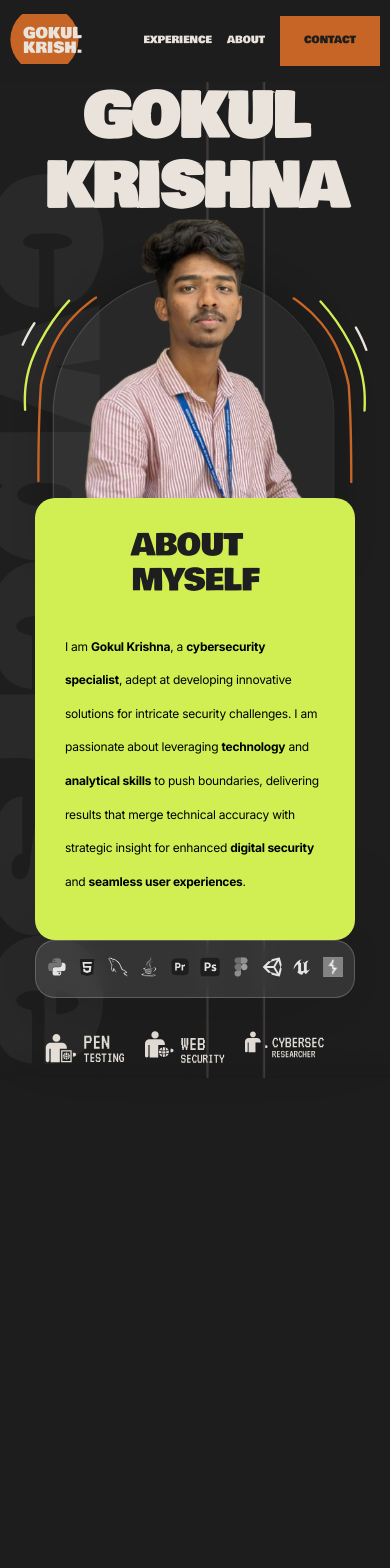
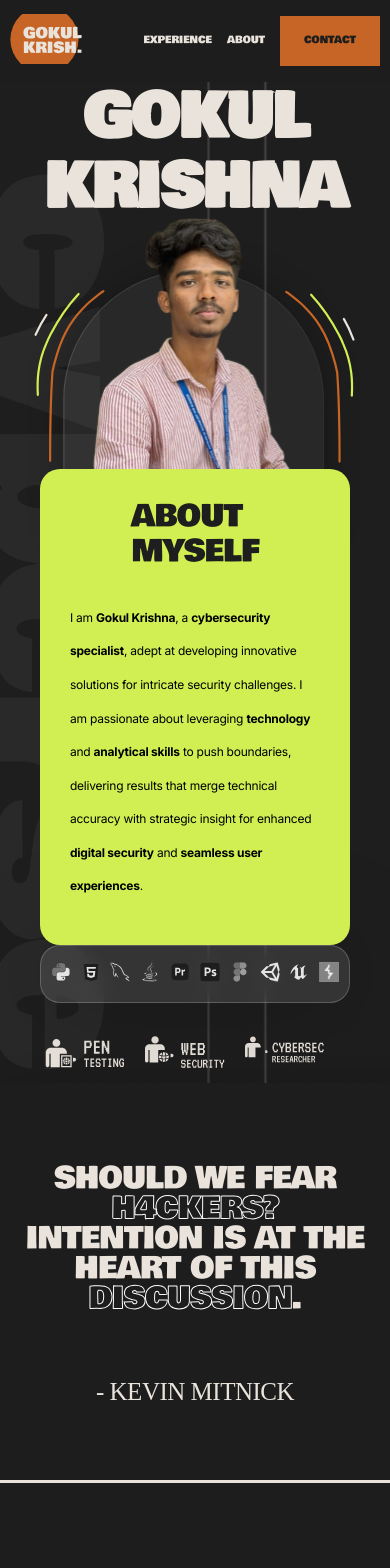
Before and after one commit to Adesh-111/Gokul-portfolio, a React (Vite) app: page / in a window 390 px wide. Shown: the top 1568 px of the page. Before the commit the page ends 1078 px from the top, so only its background shows below. Built offline with nearby package versions, Linux system fonts and the light colour scheme; a web font is replaced by a local one.

Commit message:
Creation of Communities component

```diff
--- a/src/App.jsx
+++ b/src/App.jsx
@@ -11,6 +11,7 @@ function App() {
     <>
       <Navbar />
       <Hero />
+      <Quotes />
     </>
   );
 }
--- a/src/components/Hero/Hero.css
+++ b/src/components/Hero/Hero.css
@@ -158,12 +158,16 @@
 }
 
 @media screen and (max-width: 480px) {
+  .hero {
+    overflow: hidden;
+  }
+
   h1 {
     line-height: 70px;
   }
 
   .hero-details .hero-image .profile {
-    width: 400px;
+    width: 370px;
     margin-top: 70px;
   }
 
--- a/src/components/Quotes/Quotes.css
+++ b/src/components/Quotes/Quotes.css
@@ -40,10 +40,37 @@
   text-decoration-skip-ink: none;
 }
 
-
-.quote-box span{
-    color: transparent;
+.quote-box span {
+  color: transparent;
   text-transform: uppercase;
   color: transparent;
   -webkit-text-stroke: 1px #fff;
 }
+
+@media screen and (max-width: 768px) {
+  .quote-container {
+    overflow: hidden;
+  }
+
+  .quote-box h2 {
+    font-size: 45px;
+  }
+
+  .quote-box p {
+    font-size: 25px;
+  }
+}
+
+
+@media screen and (max-width: 480px){
+  .quote-box h2{
+    font-size: 30px;
+    line-height: 30px;
+    padding: 10px;
+  }
+
+  .quote-box{
+    padding: 10px 10px;
+    height: 400px;
+  }
+}
```
Also changed, not shown: src/components/Communities/Communities.jsx (added, +7 -0 lines), src/components/Communities/Communities.css (added).
